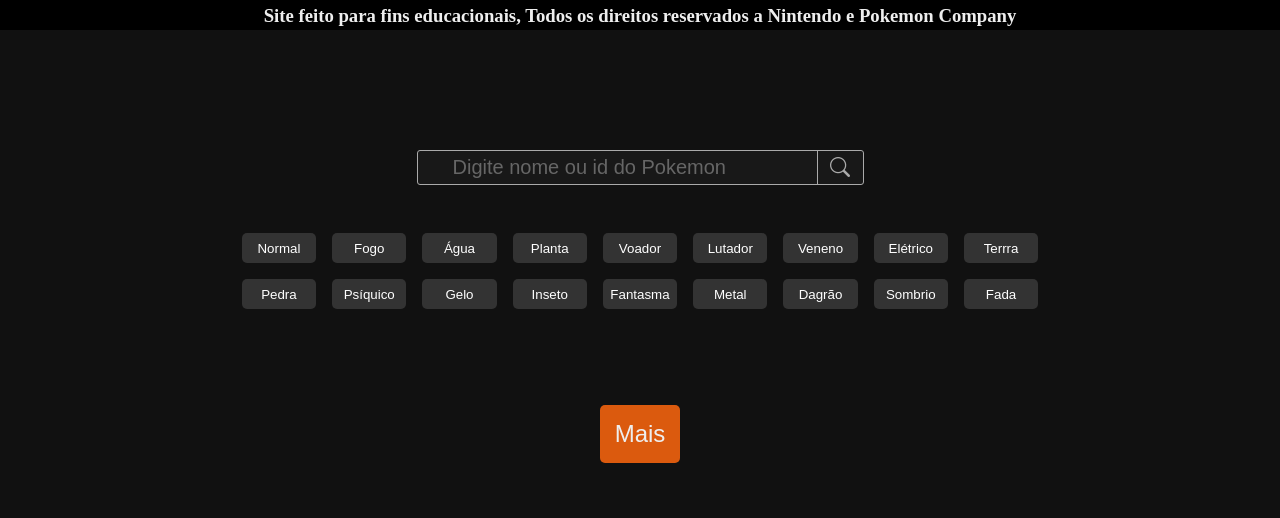
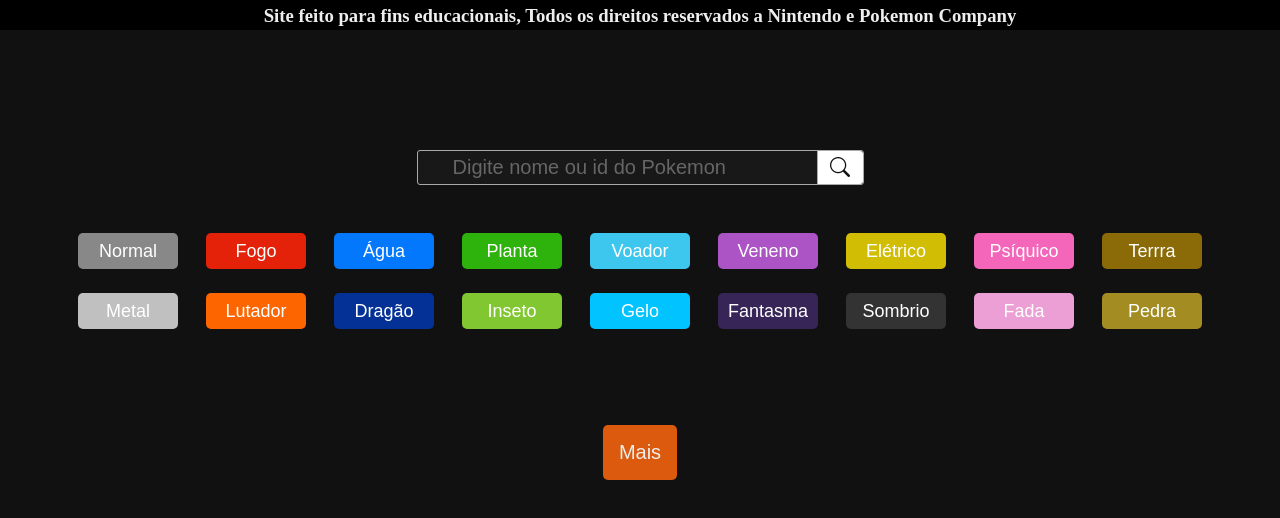
Before and after one commit to JoaoVictor-A-F-R/Site-Pokedex, a plain HTML site: page index.html in a window 1280 px wide. Drawn offline with nearby package versions, Linux system fonts and the light colour scheme; no server answers.

Commit message:
card do pokemon e busca por tipos

```diff
--- a/css/style.css
+++ b/css/style.css
@@ -1,22 +1,22 @@
 :root{
-    --grass: #9bcc50;
-    --poison: #b97fc9;
-    --water: #4592c4;
-    --fire: #fd7d24;
+    --grass: #2db30c;
+    --poison: #ac53c5;
+    --water: #0378fd;
+    --fire: #e42209;
     --flying: #3dc7ef;
-    --bug: #729f3f;
-    --drag: #53a4cf;
-    --electric: #eed535;
-    --ice: #51c4e7;
+    --bug: #81c731;
+    --dragon: #033196;
+    --electric: #d1bd04;
+    --ice: #00c3ff;
     --psychic: #f366b9;
-    --steel: #9eb7b8;
+    --steel: #c0c0c0;
     --rock: #a38c21;
-    --ground: #f7de3f;
-    --ghost: #7b62a3;
-    --normal: #b1b1b1;
-    --fairy: #fdb9e9;
-    --fighting: #d56723;
-    --dark: #707070;
+    --ground: #8a6b08;
+    --ghost: #382557;
+    --normal: #888;
+    --fairy: #eb9fd4;
+    --fighting: #fd6500;
+    --dark: #333;
 }
 *,::after,::before{
     margin: 0;
@@ -67,31 +67,35 @@
 }
 .pesquisa .botao{
     width: 45px;
-    background-color: transparent;
+    background-color: #fff;
+    border-bottom-right-radius: 3px;
+    border-top-right-radius: 3px;
     border: none;
+
+    &:hover{
+        background-color: #1d65c2;
+    }
 }
 .botao i{
-    color: #aaa;
+    color: #111;
     font-size: 20px;
 }
 .tipos{
     display: grid;
     grid-template-columns: repeat(9,1fr);
-    gap: 1rem;
+    gap: 1.5rem 1.75rem;
     max-width: 1280px;
 }
 .tipos button{
+    font-size: 18px;
     text-align: center;
     color: #fff;
-    max-width: 100px;
-    background-color: #333;
+    min-width: 100px;
     padding: 7.5px;
     border: none;
     border-radius: 5px;
-
-    &:hover{
-        box-shadow: 0px 0px 15px 0px #000;
-    }
+    cursor: pointer;
+    transition: 0.25s ease;
 }
 .contPkm{
     display: grid;
@@ -102,31 +106,31 @@
 .card{
     display: flex;
     flex-direction: column;
-    justify-content: space-evenly;
+    justify-content: space-between;
     align-items: center;
 
     width: 270px;
-    height: 380px;
-    padding: 15px 0;
-    background-color: #000;
+    height: 450px;
+    background: url('../imagens/pokeball.jpg');
     transition: 0.5s 0.4s ease-in;
+    padding: 10px;
+    cursor: pointer;
 }
 .card p:nth-child(3){
-    color: #eee;
+    color: #000;
+    text-align: center;
     font-size: 24px;
 }
 .card p{
     width: 95%;
-    margin-left: 5%;
     font-size: 20px;
-    color: #999;
+    color: #fff;
 }
 .card div{
     display: flex;
     width: 100%;
     justify-content: center;
     gap: 20px;
-    margin-top: 10px;
 }
 .card div p{
     max-width: 90px;
@@ -139,17 +143,29 @@
     border-radius: 5px;
 }
 .card img{
-    width: 175px;
-    margin: 40px;
+    width: 225px;
+}
+.infoPokemon{
+    justify-content: space-between !important;
+    margin: 0 !important;
+}
+.infoPokemon p{
+    max-width: 120px !important;
+    min-width: 100px !important;
+    text-align: start !important;
+    color: #000 !important;
+    font-size: 16px !important;
 }
 .maisPkm{
-    font-size: 24px;
+    font-size: 20px;
     color: #eee;
-    padding: 15px;
+    padding: 1rem;
     border-radius: 5px;
     background-color: #db5a0e;
     border: none;
+    transition: 0.25s ease;
     &:hover{
-        box-shadow: 0px 0px 20px 0px #db5a0e;
+        box-shadow: 0px 0px 15px 0px #db5a0e;
+        transform: scale(1.1);
     }
 }
--- a/index.html
+++ b/index.html
@@ -21,24 +21,24 @@
             <button class="botao"><i class="bi bi-search"></i></button>
         </div>
         <div class="tipos">
-            <button value="normal" class="normal">Normal</button>
-            <button value="fogo" class="fogo">Fogo</button>
-            <button value="agua" class="agua">Água</button>
-            <button value="planta" class="planta">Planta</button>
-            <button value="voador" class="voador">Voador</button>
-            <button value="lutador" class="lutador">Lutador</button>
-            <button value="veneno" class="veneno">Veneno</button>
-            <button value="eletrico" class="eletrico">Elétrico</button>
-            <button value="terra" class="terra">Terrra</button>
-            <button value="pedra" class="pedra">Pedra</button>
-            <button value="psiquico" class="psiquico">Psíquico</button>
-            <button value="gelo" value="gelo">Gelo</button>
-            <button value="inseto" class="inseto">Inseto</button>
-            <button value="fantasma" class="fantasma">Fantasma</button>
-            <button value="metal" class="metal">Metal</button>
-            <button value="dragao" class="dragao">Dagrão</button>
-            <button value="sombrio" class="sombrio">Sombrio</button>
-            <button value="fada" class="fada">Fada</button>
+            <button value="--normal">Normal</button>
+            <button value="--fire">Fogo</button>
+            <button value="--water">Água</button>
+            <button value="--grass">Planta</button>
+            <button value="--flying">Voador</button>
+            <button value="--poison">Veneno</button>
+            <button value="--electric">Elétrico</button>
+            <button value="--psychic">Psíquico</button>
+            <button value="--ground">Terrra</button>
+            <button value="--steel">Metal</button>
+            <button value="--fighting">Lutador</button>
+            <button value="--dragon">Dragão</button>
+            <button value="--bug">Inseto</button>
+            <button value="--ice">Gelo</button>
+            <button value="--ghost">Fantasma</button>
+            <button value="--dark">Sombrio</button>
+            <button value="--fairy">Fada</button>
+            <button value="--rock">Pedra</button>
         </div>
         <div class="contPkm"></div>
         <button class="maisPkm">Mais</button>
--- a/js/app.js
+++ b/js/app.js
@@ -5,7 +5,6 @@
 const botaoMais = document.querySelector('.maisPkm')
 let inBusca = 0
 let fmBusca = 20
-
 
 function buscaPokemon(value){
     fetch(value)
@@ -32,7 +31,7 @@
             img.src = data['sprites']['front_default']
 
             var tagNome = document.createElement('p')
-            var nome = document.createTextNode(data['name'])
+            var nome = document.createTextNode(data['name'].charAt(0).toUpperCase() + data['name'].slice(1))
             tagNome.appendChild(nome)
 
             var div2 = document.createElement('div')
@@ -50,10 +49,22 @@
                 div2.appendChild(tipo2)
             }
 
+            var div3 = document.createElement('div')
+            var peso = document.createElement('p')
+            var altura = document.createElement('p')
+            var vlPeso = document.createTextNode('Peso: ' + data['weight'] / 10 +' kg')
+            var vlAltura = document.createTextNode('Altura: ' + data['height'] / 10 + ' m')
+            peso.appendChild(vlPeso)
+            altura.appendChild(vlAltura)
+            div3.appendChild(peso)
+            div3.appendChild(altura)
+            div3.classList.add('infoPokemon')
+
             div.appendChild(tagId)
             div.appendChild(img)
             div.appendChild(tagNome)
             div.appendChild(div2)
+            div.appendChild(div3)
             div.classList.add('card')
             container.appendChild(div)
         })
@@ -125,3 +136,35 @@
     fmBusca += 20
     buscaInicial(inBusca, fmBusca)
 })
+
+var botaoTipo = document.querySelectorAll('.tipos button')
+botaoTipo.forEach(element => {
+    element.style.backgroundColor = 'var('+ element.value +')'
+    element.addEventListener('mouseenter', () =>{
+        element.style.transform = 'scale(1.1)'
+        element.style.boxShadow = '0 0 20px 0px var('+ element.value +')'
+    })
+    element.addEventListener('mouseleave', () =>{
+        element.style.boxShadow = 'none'
+        element.style.transform = 'none'
+    })
+    element.addEventListener('click',() => {
+        fetch('https://pokeapi.co/api/v2/type/'+ element.value.slice(2)+'')
+            .then((response) =>{
+                return response.json()
+            })
+            .then((data) => {
+                data['pokemon'].forEach(element => {
+                    let teste = document.querySelectorAll('.card')
+                    teste.forEach(element => {
+                        element.style.display = 'none'
+                    });
+                    botaoMais.style.display = 'none'
+                    buscaPokemon(element['pokemon']['url'])
+                });
+            })
+            .catch((erro) => {
+                return alert('Erro buscaPorTipo: ' + erro)
+            })
+        })
+})
```
Also changed, not shown: imagens/masterBall.jpg (added), imagens/pokeball.jpg (added).
